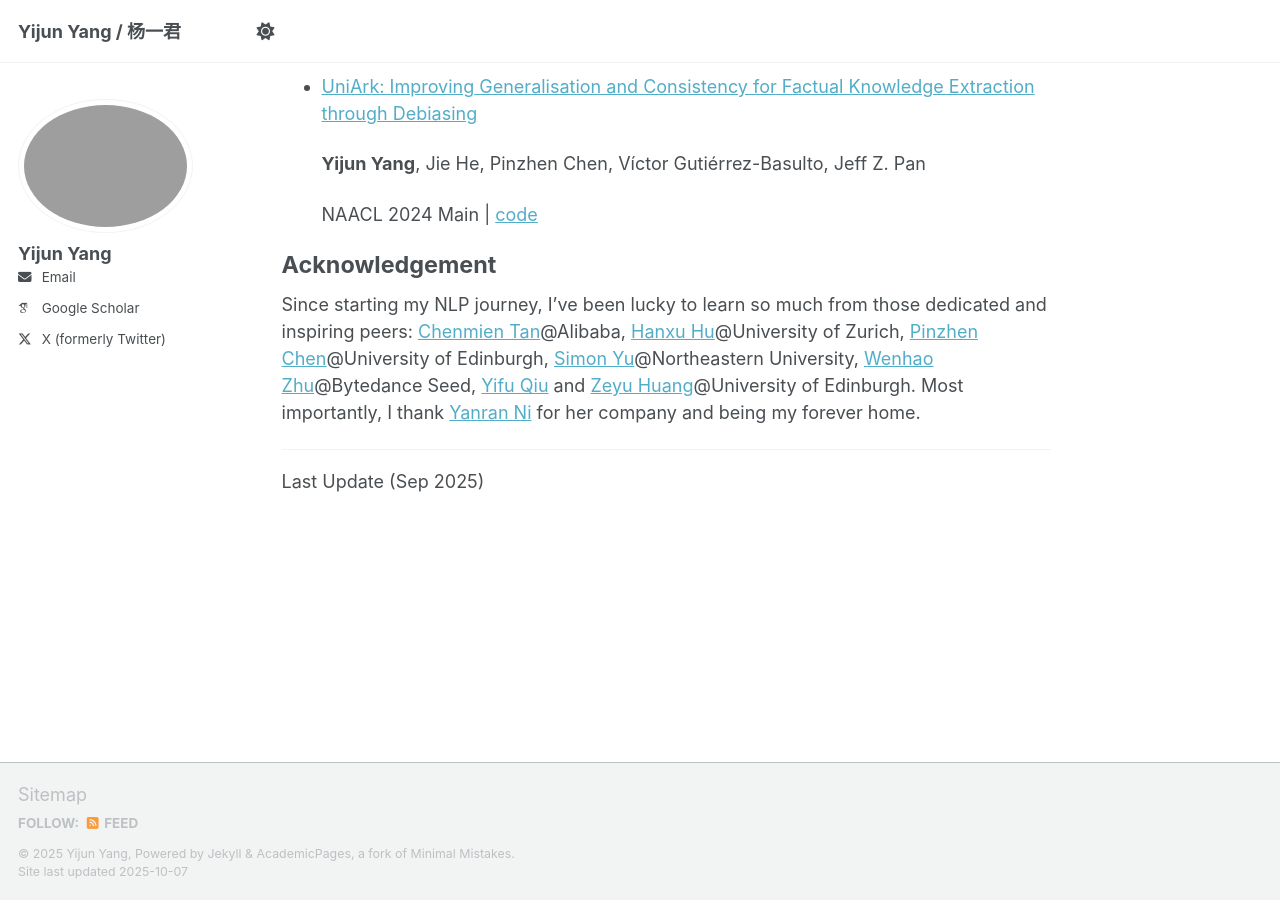
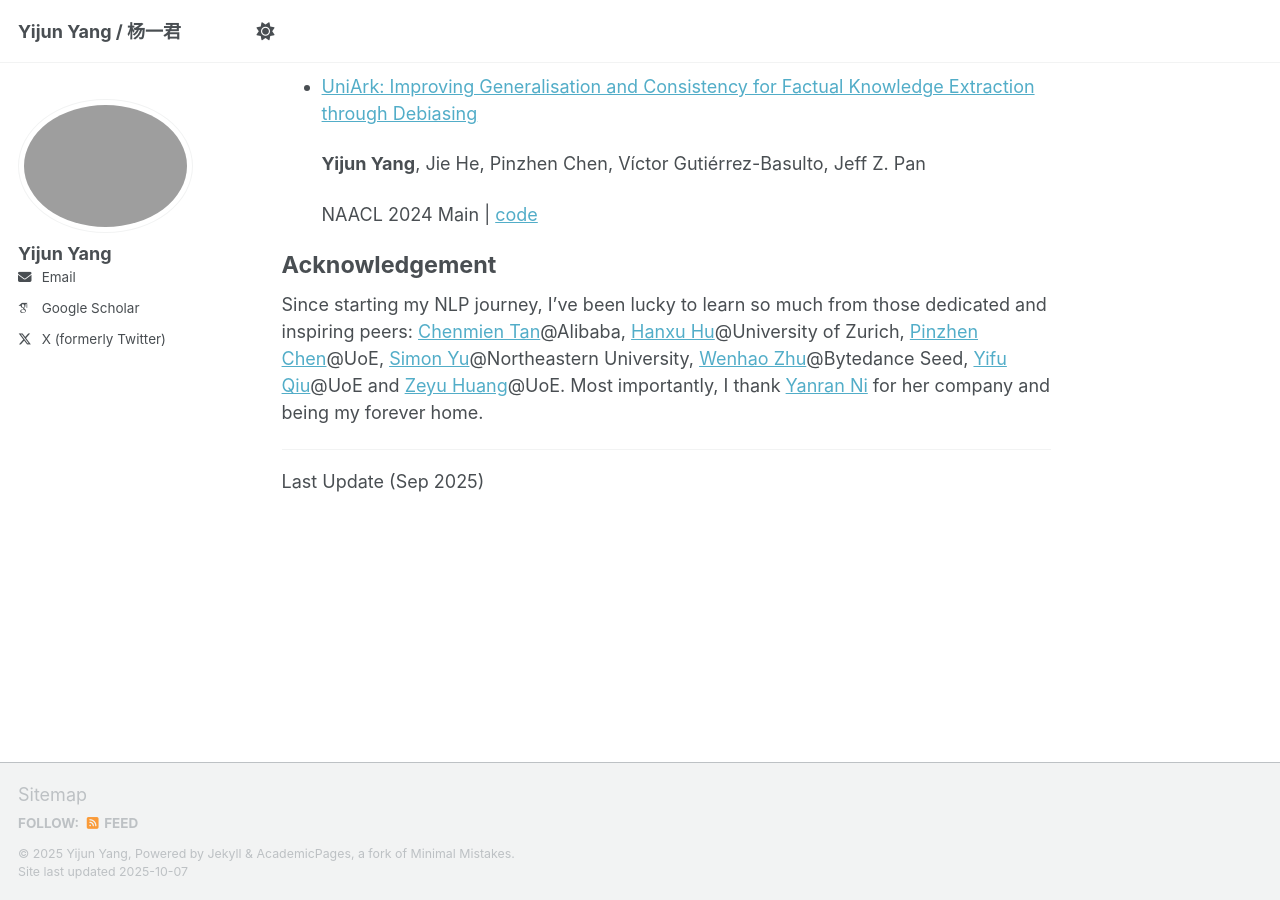
Before and after one commit to Thomasyyj/yangyijun, a Jekyll site: the page built from _pages/about.md, in a window 1280 px wide and 900 px high, scrolled down 881 px. Built offline with Jekyll 4.4.1, drawn with Linux system fonts in a browser that asks for light colours; some web fonts are replaced; a script that is not in the unit is left out.

Commit message:
acknowledge

```diff
--- a/_pages/about.md
+++ b/_pages/about.md
@@ -35,7 +35,7 @@ Selected Publications
 
 Acknowledgement
 ======
-Since starting my NLP journey, I’ve been lucky to learn so much from those dedicated and inspiring peers: [Chenmien Tan](https://chenmientan.github.io/)@Alibaba, [Hanxu Hu](https://hanxuhu.github.io/)@University of Zurich, [Pinzhen Chen](https://pinzhenchen.github.io/)@University of Edinburgh, [Simon Yu](https://simonucl.github.io/)@Northeastern University, [Wenhao Zhu](https://owennju.github.io/)@Bytedance Seed, [Yifu Qiu](https://yfqiu.netlify.app/) and [Zeyu Huang](https://zeroyuhuang.github.io/)@University of Edinburgh. Most importantly, I thank [Yanran Ni](https://www.linkedin.com/in/yanran-ni-a8255024b/) for her company and being my forever home.
+Since starting my NLP journey, I’ve been lucky to learn so much from those dedicated and inspiring peers: [Chenmien Tan](https://chenmientan.github.io/)@Alibaba, [Hanxu Hu](https://hanxuhu.github.io/)@University of Zurich, [Pinzhen Chen](https://pinzhenchen.github.io/)@UoE, [Simon Yu](https://simonucl.github.io/)@Northeastern University, [Wenhao Zhu](https://owennju.github.io/)@Bytedance Seed, [Yifu Qiu](https://yfqiu.netlify.app/)@UoE and [Zeyu Huang](https://zeroyuhuang.github.io/)@UoE. Most importantly, I thank [Yanran Ni](https://www.linkedin.com/in/yanran-ni-a8255024b/) for her company and being my forever home.
 
 ---
 Last Update (Sep 2025)
```
